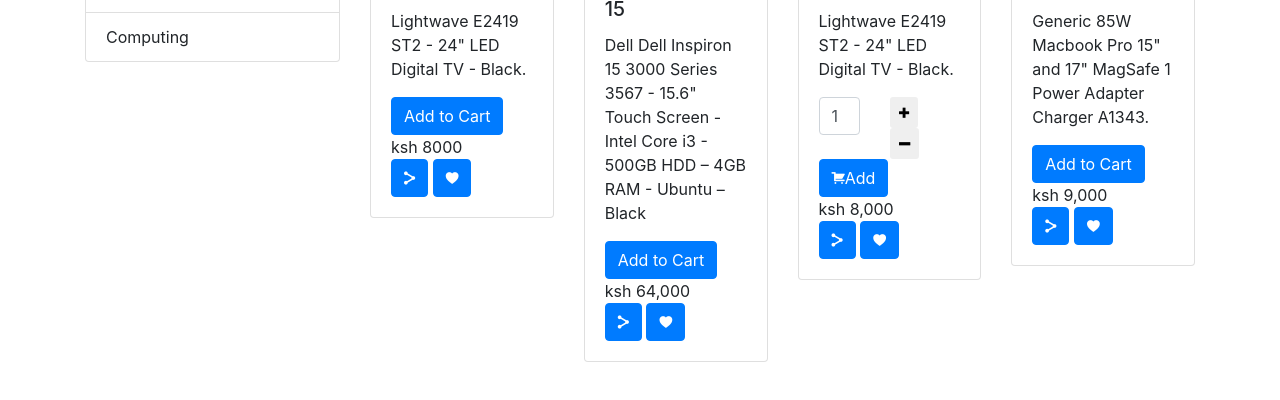
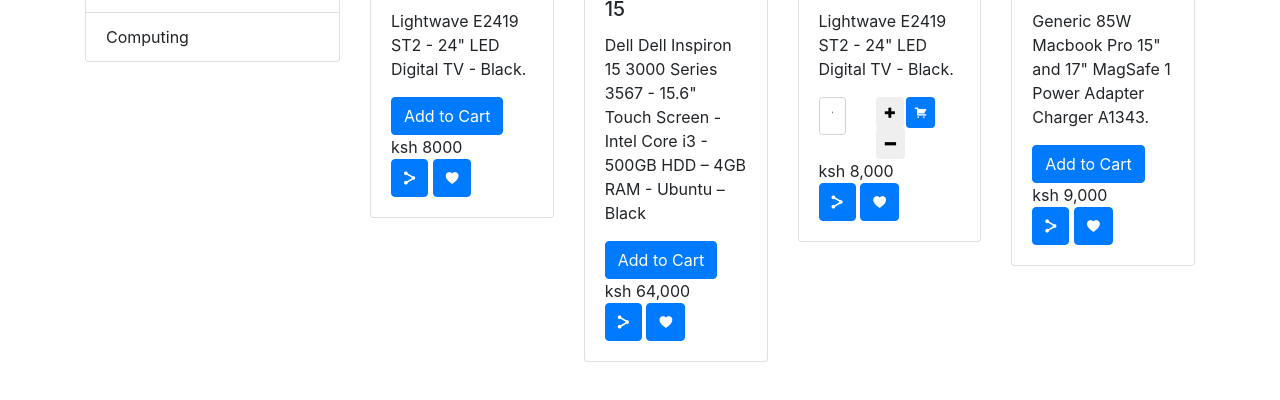
Before and after one commit to ogomaemmanuel/Html5Tutorial, a website: page bootstrap.html in a window 1280 px wide. Shown: the part 270-670 px from the top of the page. Drawn offline with nearby package versions, Linux system fonts and the light colour scheme.

Commit message:
added cart button

```diff
--- a/bootstrap.html
+++ b/bootstrap.html
@@ -114,7 +114,7 @@
                                 <h5 class="card-title">Lightwave</h5>
                                 <p class="card-text">Lightwave E2419 ST2 - 24" LED Digital TV - Black.</p>
                                 <div class="row">
-                                    <div class="col-lg-5 col-sm-5 col-lg-5">
+                                    <div class="col-lg-4 col-sm-4 col-lg-4">
                                         <form>
                                             <div class="form-group">
                                                 <input type="email" value="1" class="form-control" id="exampleInputEmail1" aria-describedby="emailHelp">
@@ -122,7 +122,7 @@
 
                                         </form>
                                     </div>
-                                    <div class="col-md-2">
+                                    <div class="col-md-2 col-lg-2 col-sm-2">
                                         <div class="row">
                                             <div class="col-md-12 col-sm-12 col-lg-12">
                                                 <button class="btn btn-sm">
@@ -139,7 +139,7 @@
 
 
                                     <div class="col-lg-5 col-sm-5 col-lg-5">
-                                        <a href="#" class="btn btn-primary"><i class="fi-shopping-cart"></i>Add</a>
+                                        <button href="#" class="btn btn-sm btn-primary"><i class="fi-shopping-cart"></i></button>
                                     </div>
 
                                 </div>
```
